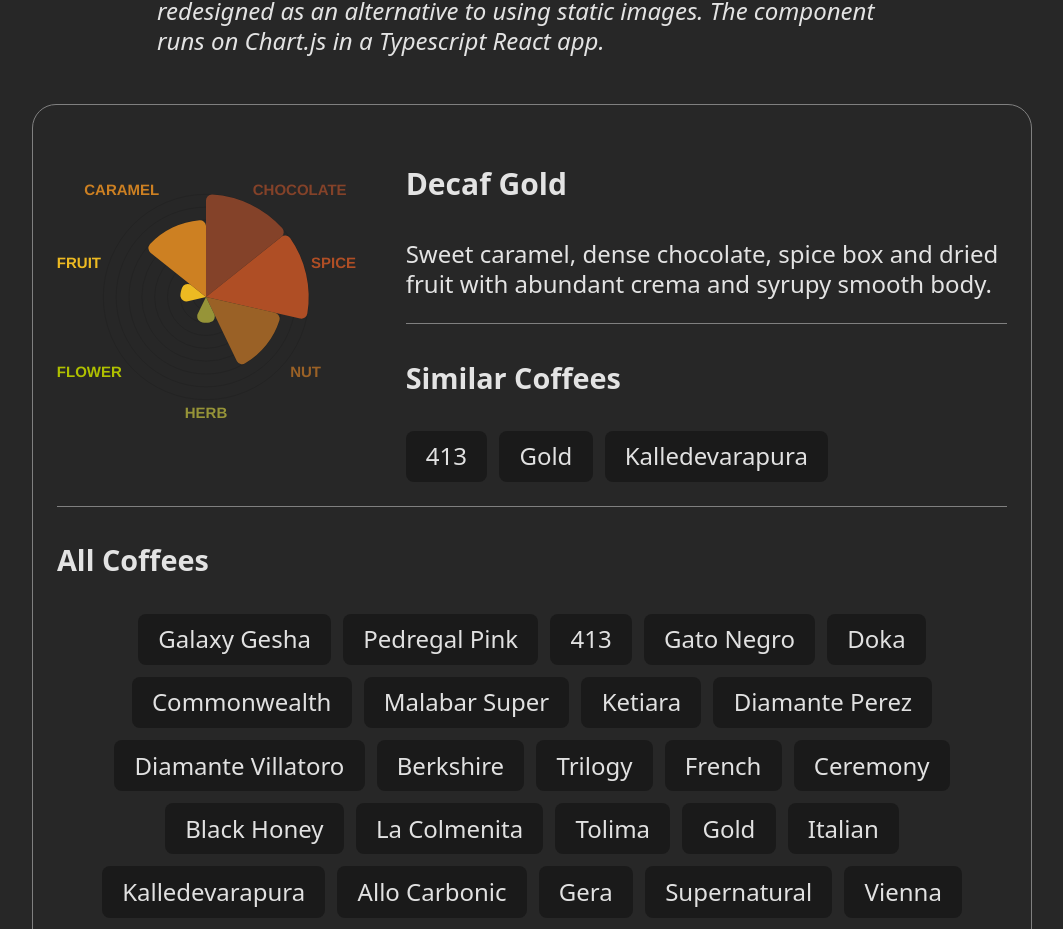
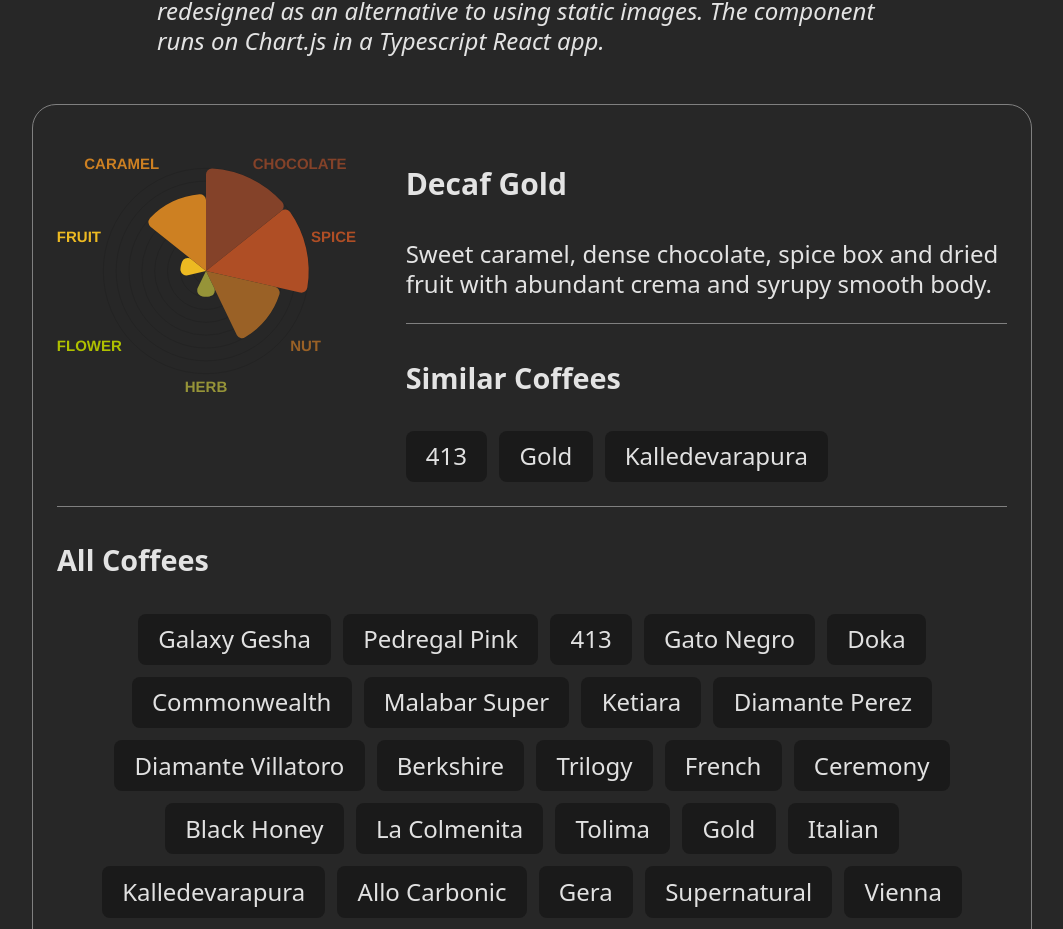
Before and after one commit to colecharb/colecharb-web, a React (Vite) app: page /projects in a window 1280 px wide. Shown: the part 1660-2589 px from the top of the page, without its empty margins (108-1171 px from the left). Built offline with nearby package versions, Linux system fonts and the light colour scheme.

Commit message:
do not justify center

```diff
--- a/src/components/ProjectFlavorNavigator.tsx
+++ b/src/components/ProjectFlavorNavigator.tsx
@@ -50,7 +50,7 @@ export default function () {
             flex: 1,
             minWidth: '300px',
             maxWidth: '400px',
-            justifyContent: 'center',
+            // justifyContent: 'center',
           }}>
 
             {/* <HorizontalLine /> */}
```
